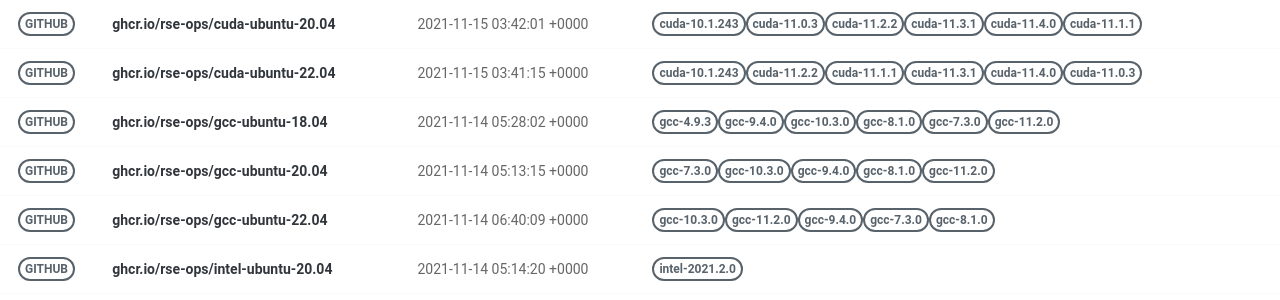
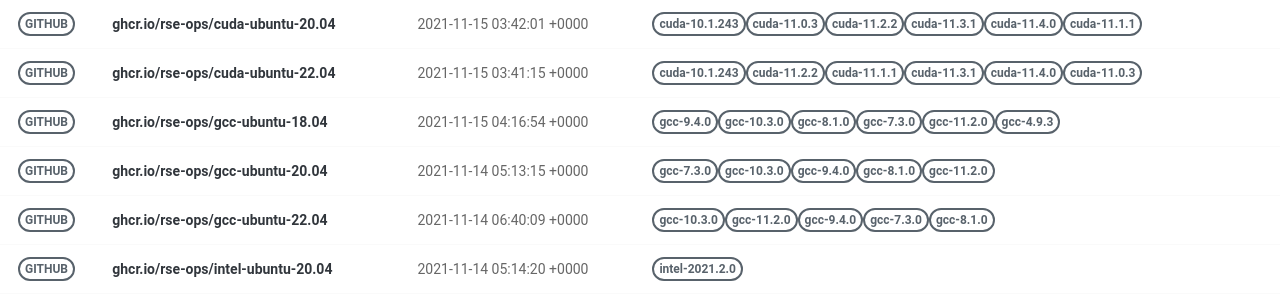
Before and after one commit to rse-ops/docker-images, a Jekyll site: the page built from pages/index.md, in a window 1280 px wide. Shown: the part 277-577 px from the top of the page. Built offline with Jekyll 4.4.1, drawn with Linux system fonts in a browser that asks for light colours; nearby versions of some CDN libraries.

Commit message:
Automated push to update library 2021-11-15

```diff
--- a/_library/ghcr.io-rse-ops-gcc-ubuntu-18.04.md
+++ b/_library/ghcr.io-rse-ops-gcc-ubuntu-18.04.md
@@ -1,14 +1,11 @@
 ---
 layout: container
 name: ghcr.io/rse-ops/gcc-ubuntu-18.04
-updated_at: 2021-11-14 05:28:02.133105
+updated_at: 2021-11-15 04:16:54.675506
 
 
 container_url: https://github.com/orgs/rse-ops/packages/container/package/gcc-ubuntu-18.04
 versions:
- - tag: gcc-4.9.3
-   dockerfile: https://github.com/rse-ops/docker-images/blob/main/ubuntu/gcc/Dockerfile
-   manifest: https://crane.ggcr.dev/manifest/ghcr.io/rse-ops/gcc-ubuntu-18.04:gcc-4.9.3
  - tag: gcc-9.4.0
    dockerfile: https://github.com/rse-ops/docker-images/blob/main/ubuntu/gcc/Dockerfile
    manifest: https://crane.ggcr.dev/manifest/ghcr.io/rse-ops/gcc-ubuntu-18.04:gcc-9.4.0
```
Also changed, not shown: other parts of _library/ghcr.io-rse-ops-gcc-ubuntu-18.04.md (+3 -0 lines).
